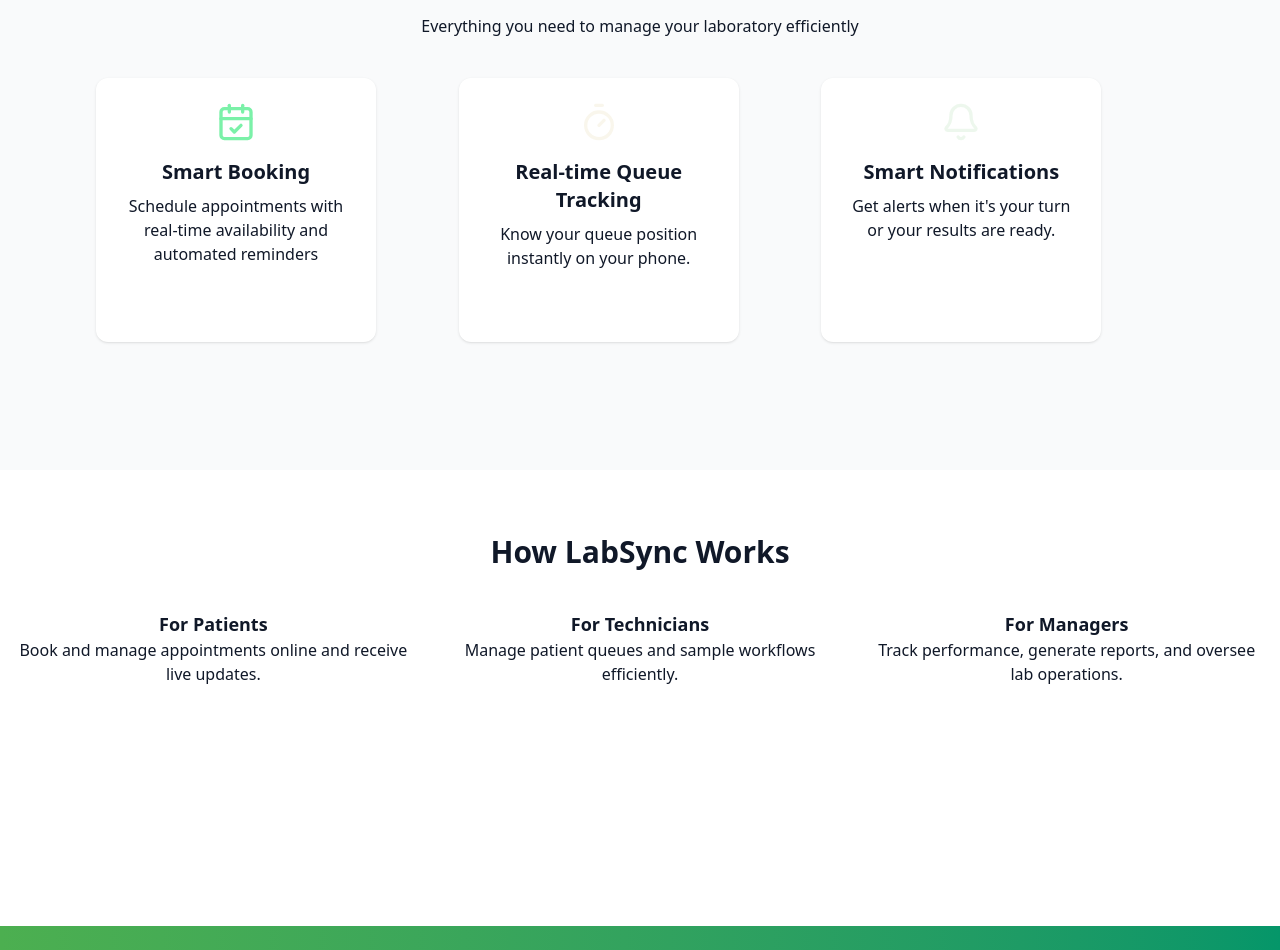
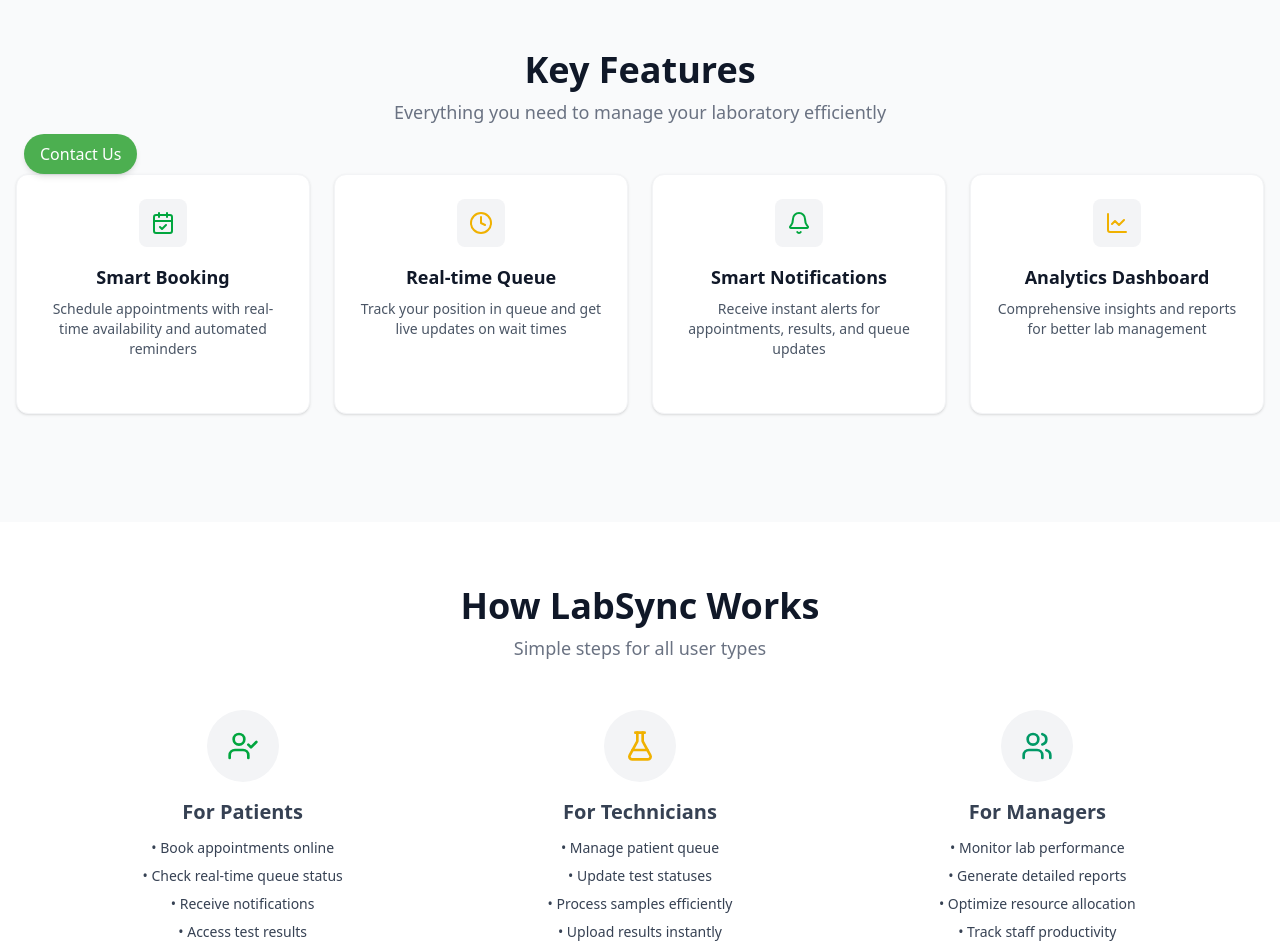
Before and after one commit to ApexAchievers/labsync, a React (Vite) app: page / in a window 1280 px wide. Shown: the part 602-1552 px from the top of the page. Built offline with nearby package versions, Linux system fonts and the light colour scheme.

Commit message:
Done with Homepage

```diff
--- a/src/pages/Home.jsx
+++ b/src/pages/Home.jsx
@@ -1,89 +1,195 @@
 import { useEffect } from 'react';
 import AOS from 'aos';
 import 'aos/dist/aos.css';
-import { CalendarCheck, Bell, Timer } from 'lucide-react';
+import { CalendarCheck, Bell, Timer, UserCheck, FlaskConical, Users, Clock, LineChart } from 'lucide-react';
+import Navbar from '../components/Navbar';
+import Footer from '../components/Footer';
+import { useState } from 'react';
+import { Link } from 'react-router';
 
 export default function Home() {
   useEffect(() => {
     AOS.init({ duration: 2000, once: true });
   }, []);
 
+  const [showContact, setShowContact] = useState(false);
+  const [showTopBtn, setShowTopBtn] = useState(false);
+
+  useEffect(() => {
+    const handleScroll = () => {
+      setShowTopBtn(window.scrollY > 400);
+    };
+    window.addEventListener("scroll", handleScroll);
+    return () => window.removeEventListener("scroll", handleScroll);
+  }, []);
+
+  const keyFeatures = [
+    {
+      title: "Smart Booking",
+      description: "Schedule appointments with real-time availability and automated reminders",
+      icon: <CalendarCheck className="w-6 h-6 text-green-600" />,
+    },
+    {
+      title: "Real-time Queue",
+      description: "Track your position in queue and get live updates on wait times",
+      icon: <Clock className="w-6 h-6 text-yellow-500" />,
+    },
+    {
+      title: "Smart Notifications",
+      description: "Receive instant alerts for appointments, results, and queue updates",
+      icon: <Bell className="w-6 h-6 text-green-600" />,
+    },
+    {
+      title: "Analytics Dashboard",
+      description: "Comprehensive insights and reports for better lab management",
+      icon: <LineChart className="w-6 h-6 text-yellow-500" />,
+    },
+  ];
+
+  const features = [
+    {
+      title: "For Patients",
+      icon: <UserCheck className="w-8 h-8 text-green-600" />,
+      points: [
+        "Book appointments online",
+        "Check real-time queue status",
+        "Receive notifications",
+        "Access test results",
+      ],
+    },
+    {
+      title: "For Technicians",
+      icon: <FlaskConical className="w-8 h-8 text-yellow-500" />,
+      points: [
+        "Manage patient queue",
+        "Update test statuses",
+        "Process samples efficiently",
+        "Upload results instantly",
+      ],
+    },
+    {
+      title: "For Managers",
+      icon: <Users className="w-8 h-8 text-emerald-600" />,
+      points: [
+        "Monitor lab performance",
+        "Generate detailed reports",
+        "Optimize resource allocation",
+        "Track staff productivity",
+      ],
+    },
+  ];
+
   return (
+    <>
+      <Navbar />
       <div className="font-sans text-gray-900">
 
         {/* Hero Section */}
-      <section data-aos="fade-up" className="bg-gradient-to-r from-[#4CAF50] to-[#059669] text-white py-12 h-[500px]">
+        <section data-aos="fade-up" className="bg-gradient-to-r from-[#4CAF50] to-[#059669] text-white py-12 min-h-[500px] md:min-h-[500px]">
           <div className="container mx-auto px-4 flex flex-col md:flex-row items-center justify-between gap-10">
             <div className="px-4">
               <h2 className="text-4xl font-bold mb-6">Streamline Your <br />Lab Visits</h2>
               <p className="mb-6 font-normal">Smart laboratory management system that reduces wait times, improves efficiency, and enhances patient experience through real-time queue management and appointment booking.</p>
-            <div className="flex gap-3">
-              <button className="w-[194.88px] h-[52px] rounded-[8px] font-semibold transition duration-300 bg-[#C2A344] text-white hover:bg-gray-300">Get Started Free</button>
-              <button className="w-[173.78px] h-[52px] rounded-[8px] font-semibold transition duration-300 bg-transparent text-white border-2 hover:bg-gray-300">Watch Demo</button>
+              <div className="flex flex-col sm:flex-row gap-3">
+                <button className="w-full sm:w-[194.88px] h-[52px] rounded-[8px] font-semibold transition duration-300 bg-[#C2A344] text-white hover:bg-gray-300">Get Started</button>
+                <button className="w-full sm:w-[173.78px] h-[52px] rounded-[8px] font-semibold transition duration-300 bg-transparent text-white border-2 hover:bg-gray-300">Watch Demo</button>
               </div>
             </div>
-          <img src="https://cdn.pixabay.com/photo/2017/10/05/21/45/laboratory-2821207_1280.jpg" alt="Lab visit" className="w-full max-w-md md:max-w-lg h-auto mt-8 md:mt-0" />
+            <img src="https://cdn.pixabay.com/photo/2017/10/05/21/45/laboratory-2821207_1280.jpg" alt="Lab visit" className="w-full max-w-xs sm:max-w-sm md:max-w-md lg:max-w-lg h-auto mt-8 md:mt-0" />
           </div>
         </section>
 
         {/* Key Features */}
-      <section data-aos="fade-up" className="py-8 bg-[#F9FAFB] h-[572px]">
-        <div className="max-w-6xl mx-auto p-8 text-center">
-          <h3 className="text-3xl font-bold mb-4">Key Features</h3>
-          <p className="mb-10">Everything you need to manage your laboratory efficiently</p>
-          <div className="grid grid-cols-1 md:grid-cols-3">
-            <div className="bg-white p-6 shadow w-[280px] h-[264px] rounded-[12px]" data-aos="zoom-in">
-              <CalendarCheck className="h-10 w-10 text-green-300 mb-4 mx-auto" />
-              <h4 className="text-xl font-semibold mb-2">Smart Booking</h4>
-              <p>Schedule appointments with real-time availability and automated reminders </p>
+        <section data-aos="fade-right" className="py-16 bg-[#F9FAFB] text-center  h-[552px]">
+          <h2 data-aos="zoom-in" className="text-3xl md:text-4xl font-bold text-gray-900 mt-4">Key Features</h2>
+          <p data-aos="zoom-in" className="mt-2 text-gray-500 text-lg">Everything you need to manage your laboratory efficiently</p>
+          <div className="mt-12 grid grid-cols-1 sm:grid-cols-2 lg:grid-cols-4 gap-6 max-w-7xl mx-auto w-full px-4">
+            {keyFeatures.map((feature, index) => (
+              <div key={index} className="bg-white p-6 rounded-xl shadow-sm border border-gray-100 h-[240px]">
+                <div className="bg-gray-100 w-12 h-12 flex items-center justify-center rounded-lg mb-4 mx-auto hover:animate-pulse transition duration-500">
+                  {feature.icon}
                 </div>
-            <div className="bg-white p-6 shadow w-[280px] h-[264px] rounded-[12px]" data-aos="zoom-in" data-aos-delay="100">
-              <Timer className="h-10 w-10 text-[#C2A3441A] mb-4 mx-auto" />
-              <h4 className="text-xl font-semibold mb-2">Real-time Queue Tracking</h4>
-              <p>Know your queue position instantly on your phone.</p>
+                <h3 data-aos="zoom-in" className="text-lg font-semibold text-gray-900">{feature.title}</h3>
+                <p data-aos="zoom-in" className="mt-2 text-sm text-gray-600">{feature.description}</p>
               </div>
-            <div className="bg-white p-6 shadow w-[280px] h-[264px] rounded-[12px]" data-aos="zoom-in" data-aos-delay="200">
-              <Bell className="h-10 w-10 text-[#4CAF501A] mb-4 mx-auto" />
-              <h4 className="text-xl font-semibold mb-2">Smart Notifications</h4>
-              <p>Get alerts when it's your turn or your results are ready.</p>
-            </div>
-          </div>
+            ))}
           </div>
         </section>
 
         {/* How It Works */}
-      <section data-aos="fade-up" className="py-16 h-[456px]">
-        <div className="container mx-auto px-4 text-center">
-          <h3 className="text-3xl font-bold mb-10">How LabSync Works</h3>
-          <div className="grid grid-cols-1 md:grid-cols-3 gap-8">
-            <div data-aos="fade-up" data-aos-delay="100">
-              <h4 className="font-semibold text-lg">For Patients</h4>
-              <p>Book and manage appointments online and receive live updates.</p>
+        <section data-aos="fade-up" className="bg-white py-16 px-4 text-center">
+          <h2 data-aos="zoom-in" className="text-3xl md:text-4xl font-bold text-gray-900">How LabSync Works</h2>
+          <p data-aos="zoom-in" className="mt-2 text-gray-500 text-lg">Simple steps for all user types</p>
+          <div className="mt-12 grid grid-cols-1 md:grid-cols-3 gap-10 max-w-6xl mx-auto">
+            {features.map((feature, index) => (
+              <div key={index} className="flex flex-col items-center text-gray-700">
+                <div className="bg-gray-100 p-5 rounded-full mb-4">{feature.icon}</div>
+                <h3 data-aos="zoom-in" className="text-xl font-semibold mb-3">{feature.title}</h3>
+                <ul data-aos="zoom-in" className="text-sm space-y-2">
+                  {feature.points.map((point, i) => (
+                    <li key={i}>• {point}</li>
+                  ))}
+                </ul>
               </div>
-            <div data-aos="fade-up" data-aos-delay="200">
-              <h4 className="font-semibold text-lg">For Technicians</h4>
-              <p>Manage patient queues and sample workflows efficiently.</p>
-            </div>
-            <div data-aos="fade-up" data-aos-delay="300">
-              <h4 className="font-semibold text-lg">For Managers</h4>
-              <p>Track performance, generate reports, and oversee lab operations.</p>
-            </div>
-          </div>
+            ))}
           </div>
         </section>
 
         {/* Call to Action */}
-      <section data-aos="fade-up" className="bg-gradient-to-r from-[#4CAF50] to-[#059669] text-white py-16 h-[376px]">
+        <section data-aos="fade-down" className="bg-gradient-to-r from-[#4CAF50] to-[#059669] text-white py-16 ">
           <div className="container mx-auto px-4 text-center">
-          <h3 className="text-3xl font-bold mb-4">Ready to Transform Your Lab?</h3>
-          <p className="mb-6">Join thousands of laboratories already using LabSync to improve efficiency and patient satisfaction</p>
-          <div className="flex flex-row items-center justify-center gap-3">
-            <button className="w-[194.88px] h-[52px] rounded-[8px] font-semibold transition duration-300 bg-[#C2A344] text-white hover:bg-gray-300">Create Account</button>
-            <button className="w-[173.78px] h-[52px] rounded-[8px] font-semibold transition duration-300 bg-transparent text-white border-2 hover:bg-gray-300">Schedule Demo</button>
+            <h3 data-aos="zoom-in" className="text-3xl font-bold mb-4">Ready to Transform Your Lab?</h3>
+            <p data-aos="zoom-in" className="mb-6">Join thousands of laboratories already using LabSync to improve efficiency and patient satisfaction</p>
+            <div className="flex flex-col sm:flex-row items-center justify-center gap-3 ">
+              <Link to="/sign-up">
+                <button data-aos="zoom-in" className="w-full sm:w-[195.88px] h-[52px] rounded-[8px] font-semibold transition duration-300 bg-[#C2A344] text-white hover:bg-gray-300">Create Account</button>
+              </Link>
+              <Link to="/login">
+                <button data-aos="zoom-in" className="w-full sm:w-[173.78px] h-[52px] rounded-[8px] font-semibold transition duration-300 bg-transparent text-white border-2 hover:bg-gray-300">Log in</button>
+              </Link>
             </div>
           </div>
         </section>
+      </div>
 
+      {showTopBtn && (
+        <button
+          onClick={() => window.scrollTo({ top: 0, behavior: 'smooth' })}
+          className="fixed bottom-6 right-6 bg-[#C2A344] hover:bg-[#a89034] text-white p-3 rounded-full shadow-lg z-50 transition duration-300"
+          aria-label="Back to top"
+        >
+          ↑
+        </button>
+      )}
+
+      <button
+        onClick={() => setShowContact(true)}
+        className="fixed bottom-6 left-6 bg-[#4CAF50] hover:bg-[#047857] text-white px-4 py-2 rounded-full shadow-md z-50 transition duration-300"
+      >
+        Contact Us
+      </button>
+
+      {showContact && (
+        <div className="fixed inset-0 backdrop-blur-xs bg-opacity-80 flex justify-center items-center z-50 px-4">
+          <div className="bg-white rounded-xl p-6 shadow-lg relative w-full max-w-md animate-fade-in-up">
+            <button
+              onClick={() => setShowContact(false)}
+              className="absolute top-2 right-2 text-gray-600 hover:text-red-500 text-xl font-bold"
+            >
+              ×
+            </button>
+            <h3 className="text-xl font-semibold mb-4">Contact Us</h3>
+            <form className="space-y-3">
+              <input name="text" placeholder="Your Name" className="w-full p-2 border rounded-md focus:outline-none focus:ring-2" />
+              <input name="email" placeholder="Your Email" className="w-full p-2 border rounded-md focus:outline-none focus:ring-2" />
+              <textarea rows="4" placeholder="Your Message" className="w-full p-2 border rounded-md focus:outline-none focus:ring-2"></textarea>
+              <button type="submit" className="w-full sm:w-[200px] bg-[#059669] text-white py-2 rounded-md hover:bg-green-700 transition">Send Message</button>
+            </form>
           </div>
+        </div>
+      )}
+
+      <Footer />
+    </>
   );
 }
```
Lines whose indentation alone changed are shown as unchanged.
